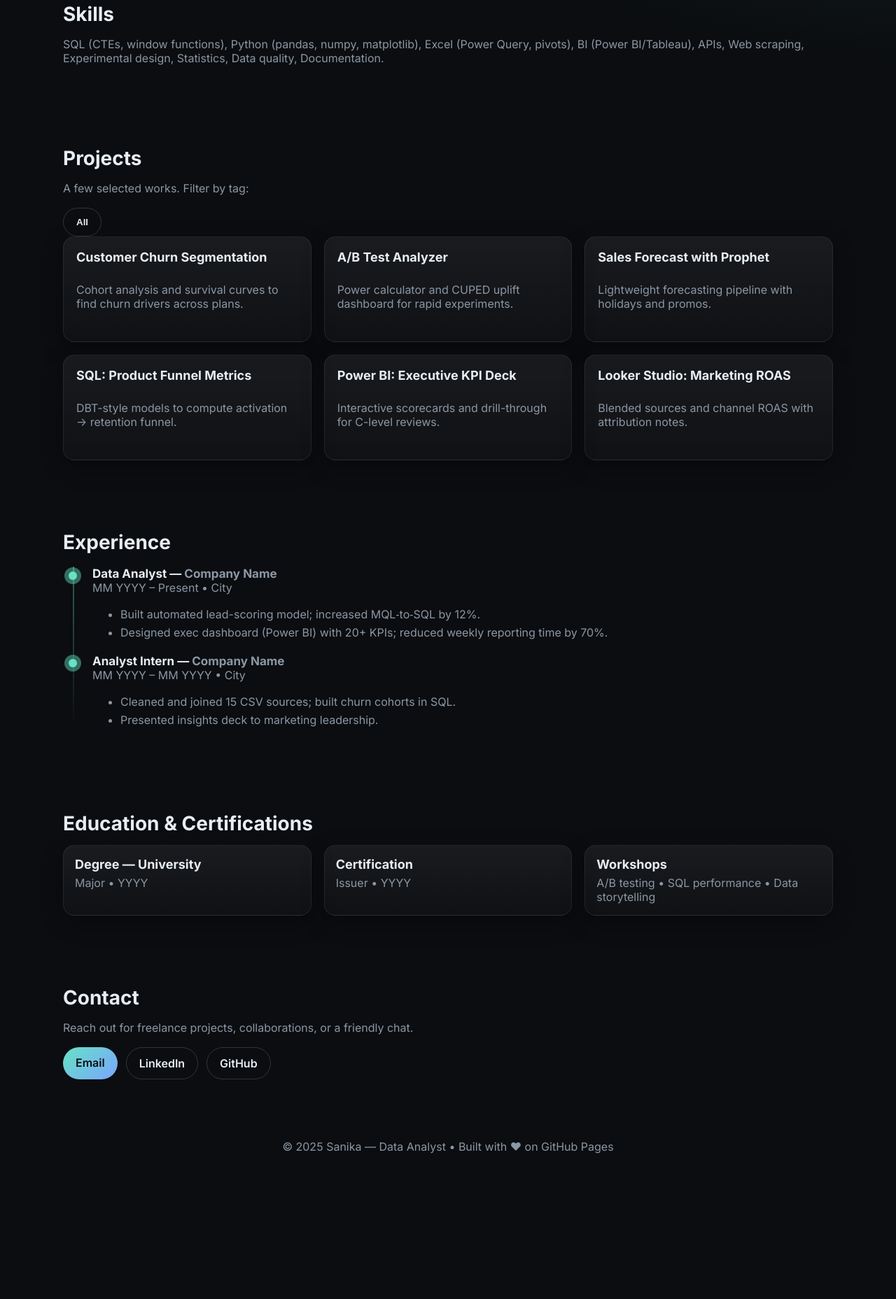
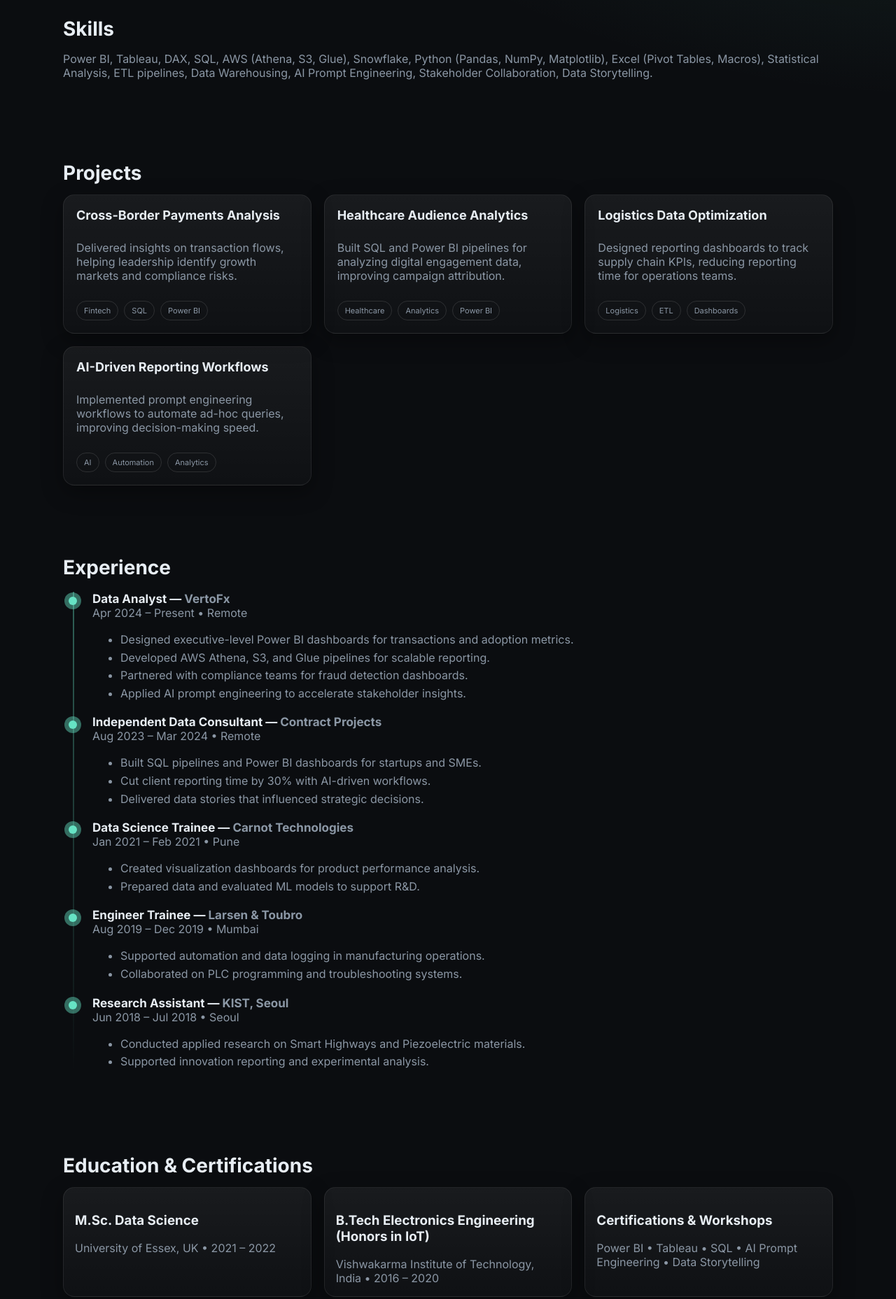
Before and after one commit to san1201/san-data-portfolio, a plain HTML site: page index.html in a window 1280 px wide. Shown: the part 633-2490 px from the top of the page at 70% size. Before the commit the page ends 2342 px from the top, so only its background shows below. Drawn offline with Linux system fonts and the light colour scheme.

Commit message:
Update index.html

```diff
--- a/index.html
+++ b/index.html
@@ -3,8 +3,8 @@
 <head>
   <meta charset="utf-8" />
   <meta name="viewport" content="width=device-width, initial-scale=1" />
-  <title>Sanika | Data Analyst Portfolio</title>
-  <meta name="description" content="Portfolio of Sanika — Data Analyst. Projects, skills, experience, and contact." />
+  <title>Sanika Morankar | Data Analyst Portfolio</title>
+  <meta name="description" content="Portfolio of Sanika Morankar — Data Analyst. Projects, skills, experience, and contact." />
   <link rel="preconnect" href="https://fonts.googleapis.com">
   <link rel="preconnect" href="https://fonts.gstatic.com" crossorigin>
   <link href="https://fonts.googleapis.com/css2?family=Inter:wght@300;400;500;600;700;800&display=swap" rel="stylesheet">
@@ -31,7 +31,6 @@
     .nav a.btn{ padding:10px 14px; border:1px solid rgba(255,255,255,.1); border-radius: 999px; transition: .2s ease; }
     .nav a.btn:hover{ border-color: var(--brand); box-shadow: 0 0 0 6px var(--ring); }
 
-    /* HERO */
     .hero{ padding: 72px 0 28px; display:grid; grid-template-columns: 1.3fr .7fr; gap: 36px; align-items:center; }
     @media (max-width: 880px){ .hero{ grid-template-columns: 1fr; padding-top:46px; } }
     .pill{ display:inline-flex; align-items:center; gap:.5rem; border:1px solid rgba(255,255,255,.12); color: var(--muted); border-radius:999px; padding:8px 12px; font-size: 12px; }
@@ -54,19 +53,16 @@
     .section h2{ margin:0 0 14px; font-size: clamp(22px, 3vw, 28px); }
     .muted{ color: var(--muted); }
 
-    /* GRID */
     .grid{ display:grid; gap:18px; grid-template-columns: repeat(3, 1fr); }
     @media (max-width: 980px){ .grid{ grid-template-columns: repeat(2, 1fr); } }
     @media (max-width: 640px){ .grid{ grid-template-columns: 1fr; } }
 
-    /* PROJECT CARD */
     .project{ padding:18px; display:grid; gap:10px; }
     .project h3{ margin:0; font-size: 18px; }
     .tagrow{ display:flex; gap:8px; flex-wrap: wrap; }
     .tag{ font-size: 11px; padding:6px 10px; border-radius:999px; border:1px solid rgba(255,255,255,.12); color: var(--muted); }
     .project a{ display:inline-block; margin-top:6px; font-weight:600; color: var(--brand-2); }
 
-    /* EXPERIENCE */
     .timeline{ position:relative; }
     .timeline::before{ content:""; position:absolute; left:14px; top:0; bottom:0; width:2px; background: linear-gradient(var(--brand), transparent); opacity:.4; }
     .role{ position:relative; padding-left:42px; margin: 18px 0; }
@@ -80,7 +76,7 @@
 <body>
   <nav class="nav">
     <div class="container inner">
-      <div class="brand"><span class="dot"></span> Sanika • Data Analyst</div>
+      <div class="brand"><span class="dot"></span> Sanika Morankar • Data Analyst</div>
       <div style="display:flex; gap:10px; align-items:center;">
         <a class="btn" href="#projects">Projects</a>
         <a class="btn" href="#experience">Experience</a>
@@ -93,9 +89,8 @@
   <header class="container hero">
     <div>
       <span class="pill"><span class="spark"></span> Open to freelance & collaborations</span>
-      <h1>Hi, I’m <span style="background:linear-gradient(135deg,var(--brand),var(--brand-2)); -webkit-background-clip:text; background-clip:text; color:transparent;">Sanika</span>.<br/>I turn messy data into clear decisions.</h1>
-      <p class="lead">Data Analyst with strengths in SQL, Python, Excel, dashboards, and storytelling. I love building tidy pipelines and postable insights for marketing, ops, and product teams.
-      <!-- TODO: Replace this sentence with your own one‑line value. --></p>
+      <h1>Hi, I’m <span style="background:linear-gradient(135deg,var(--brand),var(--brand-2)); -webkit-background-clip:text; background-clip:text; color:transparent;">Sanika Morankar</span>.<br/>I turn messy data into clear decisions.</h1>
+      <p class="lead">Versatile Data Analyst & Power BI Specialist with strong expertise in SQL, AWS, Snowflake, and AI prompt engineering. Experienced in fintech and consulting projects, I transform raw datasets into actionable insights that drive growth, optimize operations, and support compliance.</p>
       <div class="cta">
         <a class="btn btn-primary" href="#projects">View projects</a>
         <a class="btn btn-ghost" href="#contact">Contact me</a>
@@ -103,183 +98,134 @@
       <div class="statbar">
         <span class="chip">SQL • Python • Excel</span>
         <span class="chip">Power BI / Tableau</span>
-        <span class="chip">A/B testing</span>
-        <span class="chip">ETL & automation</span>
+        <span class="chip">AWS • Snowflake</span>
+        <span class="chip">Prompt Engineering</span>
       </div>
     </div>
     <aside class="card aside">
       <div>
         <h3 style="margin:0 0 6px; font-size:16px;">Highlights</h3>
         <ul class="muted" style="margin:0; padding-left:18px; line-height:1.6;">
-          <li><!-- TODO: Replace:  -->Improved campaign ROAS by 18% using cohort analysis</li>
-          <li>Built automated KPI deck saving 3 hrs/week</li>
-          <li>Cleaned 1M+ row CRM dataset for churn model</li>
+          <li>Designed executive dashboards tracking global cross-border payments.</li>
+          <li>Improved reporting efficiency with AWS Athena, S3, and Glue pipelines.</li>
+          <li>Introduced AI-driven reporting workflows, reducing client reporting time by 30%.</li>
         </ul>
       </div>
       <div>
         <h3 style="margin:0 0 6px; font-size:16px;">Currently</h3>
-        <p class="muted" style="margin:0;">Learning Korean • Exploring event-tech & experiential analytics</p>
+        <p class="muted" style="margin:0;">Data Analyst at VertoFx • Learning Korean • Exploring event-tech analytics</p>
       </div>
     </aside>
   </header>
 
   <main class="container">
-    <!-- SKILLS -->
     <section id="skills" class="section">
       <h2>Skills</h2>
-      <p class="muted">SQL (CTEs, window functions), Python (pandas, numpy, matplotlib), Excel (Power Query, pivots), BI (Power BI/Tableau), APIs, Web scraping, Experimental design, Statistics, Data quality, Documentation.</p>
+      <p class="muted">Power BI, Tableau, DAX, SQL, AWS (Athena, S3, Glue), Snowflake, Python (Pandas, NumPy, Matplotlib), Excel (Pivot Tables, Macros), Statistical Analysis, ETL pipelines, Data Warehousing, AI Prompt Engineering, Stakeholder Collaboration, Data Storytelling.</p>
     </section>
 
-    <!-- PROJECTS -->
     <section id="projects" class="section">
       <h2>Projects</h2>
-      <p class="muted">A few selected works. Filter by tag:</p>
-      <div class="cta" id="filters"></div>
-      <div class="grid" id="projectGrid" aria-live="polite"></div>
+      <div class="grid">
+        <div class="card project">
+          <h3>Cross-Border Payments Analysis</h3>
+          <p class="muted">Delivered insights on transaction flows, helping leadership identify growth markets and compliance risks.</p>
+          <div class="tagrow"><span class="tag">Fintech</span><span class="tag">SQL</span><span class="tag">Power BI</span></div>
+        </div>
+        <div class="card project">
+          <h3>Healthcare Audience Analytics</h3>
+          <p class="muted">Built SQL and Power BI pipelines for analyzing digital engagement data, improving campaign attribution.</p>
+          <div class="tagrow"><span class="tag">Healthcare</span><span class="tag">Analytics</span><span class="tag">Power BI</span></div>
+        </div>
+        <div class="card project">
+          <h3>Logistics Data Optimization</h3>
+          <p class="muted">Designed reporting dashboards to track supply chain KPIs, reducing reporting time for operations teams.</p>
+          <div class="tagrow"><span class="tag">Logistics</span><span class="tag">ETL</span><span class="tag">Dashboards</span></div>
+        </div>
+        <div class="card project">
+          <h3>AI-Driven Reporting Workflows</h3>
+          <p class="muted">Implemented prompt engineering workflows to automate ad-hoc queries, improving decision-making speed.</p>
+          <div class="tagrow"><span class="tag">AI</span><span class="tag">Automation</span><span class="tag">Analytics</span></div>
+        </div>
+      </div>
     </section>
 
-    <!-- EXPERIENCE -->
     <section id="experience" class="section">
       <h2>Experience</h2>
-      <div class="timeline" id="exp">
+      <div class="timeline">
         <div class="role">
-          <h3>Data Analyst — <span class="muted">Company Name</span></h3>
-          <div class="muted">MM YYYY – Present • City</div>
+          <h3>Data Analyst — <span class="muted">VertoFx</span></h3>
+          <div class="muted">Apr 2024 – Present • Remote</div>
           <ul class="muted" style="line-height:1.6;">
-            <li><!-- TODO: bullet from resume -->Built automated lead-scoring model; increased MQL‑to‑SQL by 12%.</li>
-            <li>Designed exec dashboard (Power BI) with 20+ KPIs; reduced weekly reporting time by 70%.</li>
+            <li>Designed executive-level Power BI dashboards for transactions and adoption metrics.</li>
+            <li>Developed AWS Athena, S3, and Glue pipelines for scalable reporting.</li>
+            <li>Partnered with compliance teams for fraud detection dashboards.</li>
+            <li>Applied AI prompt engineering to accelerate stakeholder insights.</li>
           </ul>
         </div>
         <div class="role">
-          <h3>Analyst Intern — <span class="muted">Company Name</span></h3>
-          <div class="muted">MM YYYY – MM YYYY • City</div>
+          <h3>Independent Data Consultant — <span class="muted">Contract Projects</span></h3>
+          <div class="muted">Aug 2023 – Mar 2024 • Remote</div>
           <ul class="muted" style="line-height:1.6;">
-            <li>Cleaned and joined 15 CSV sources; built churn cohorts in SQL.</li>
-            <li>Presented insights deck to marketing leadership.</li>
+            <li>Built SQL pipelines and Power BI dashboards for startups and SMEs.</li>
+            <li>Cut client reporting time by 30% with AI-driven workflows.</li>
+            <li>Delivered data stories that influenced strategic decisions.</li>
+          </ul>
+        </div>
+        <div class="role">
+          <h3>Data Science Trainee — <span class="muted">Carnot Technologies</span></h3>
+          <div class="muted">Jan 2021 – Feb 2021 • Pune</div>
+          <ul class="muted" style="line-height:1.6;">
+            <li>Created visualization dashboards for product performance analysis.</li>
+            <li>Prepared data and evaluated ML models to support R&D.</li>
+          </ul>
+        </div>
+        <div class="role">
+          <h3>Engineer Trainee — <span class="muted">Larsen & Toubro</span></h3>
+          <div class="muted">Aug 2019 – Dec 2019 • Mumbai</div>
+          <ul class="muted" style="line-height:1.6;">
+            <li>Supported automation and data logging in manufacturing operations.</li>
+            <li>Collaborated on PLC programming and troubleshooting systems.</li>
+          </ul>
+        </div>
+        <div class="role">
+          <h3>Research Assistant — <span class="muted">KIST, Seoul</span></h3>
+          <div class="muted">Jun 2018 – Jul 2018 • Seoul</div>
+          <ul class="muted" style="line-height:1.6;">
+            <li>Conducted applied research on Smart Highways and Piezoelectric materials.</li>
+            <li>Supported innovation reporting and experimental analysis.</li>
           </ul>
         </div>
       </div>
     </section>
 
-    <!-- EDUCATION & CERTS -->
     <section class="section">
       <h2>Education & Certifications</h2>
       <div class="grid">
         <div class="card" style="padding:16px;">
-          <h3 style="margin:0 0 6px; font-size:18px;">Degree — University</h3>
-          <div class="muted">Major • YYYY</div>
+          <h3>M.Sc. Data Science</h3>
+          <div class="muted">University of Essex, UK • 2021 – 2022</div>
         </div>
         <div class="card" style="padding:16px;">
-          <h3 style="margin:0 0 6px; font-size:18px;">Certification</h3>
-          <div class="muted">Issuer • YYYY</div>
+          <h3>B.Tech Electronics Engineering (Honors in IoT)</h3>
+          <div class="muted">Vishwakarma Institute of Technology, India • 2016 – 2020</div>
         </div>
         <div class="card" style="padding:16px;">
-          <h3 style="margin:0 0 6px; font-size:18px;">Workshops</h3>
-          <div class="muted">A/B testing • SQL performance • Data storytelling</div>
+          <h3>Certifications & Workshops</h3>
+          <div class="muted">Power BI • Tableau • SQL • AI Prompt Engineering • Data Storytelling</div>
         </div>
       </div>
     </section>
 
-    <!-- CONTACT -->
     <section id="contact" class="section">
       <h2>Contact</h2>
-      <p class="muted">Reach out for freelance projects, collaborations, or a friendly chat.</p>
+      <p class="muted">Reach out for freelance projects, collaborations, or data analytics opportunities.</p>
       <div class="cta">
-        <a class="btn btn-primary" href="mailto:your.email@example.com">Email</a>
+        <a class="btn btn-primary" href="mailto:sanimorankar@gmail.com">Email</a>
         <a class="btn btn-ghost" href="https://www.linkedin.com/" target="_blank" rel="noreferrer">LinkedIn</a>
         <a class="btn btn-ghost" href="https://github.com/san1201" target="_blank" rel="noreferrer">GitHub</a>
       </div>
     </section>
   </main>
 
-  <footer>
-    <div class="container">© <span id="year"></span> Sanika — Data Analyst • Built with ♥ on GitHub Pages</div>
-  </footer>
-
-  <script>
-    // YEAR
-    document.getElementById('year').textContent = new Date().getFullYear();
-
-    // ---- PROJECTS ----
-    // This template tries to load /data/projects.json. Example schema below.
-    const fallbackProjects = [
-      {
-        title: "Sales KPI Dashboard",
-        summary: "Power BI dashboard for weekly executive review across regions and SKUs.",
-        tags: ["power-bi","dashboard","dax"],
-        link: "#",
-      },
-      {
-        title: "A/B Test Evaluator",
-        summary: "Python tool to validate experiments (power, sample size, CUPED).",
-        tags: ["python","statistics","experimentation"],
-        link: "#",
-      },
-      {
-        title: "SQL Cohort Retention",
-        summary: "CTE + window functions to compute monthly retention for an app.",
-        tags: ["sql","analytics"],
-        link: "#",
-      },
-    ];
-
-    const TAG_ORDER = ["sql","python","power-bi","tableau","excel","dashboard","etl","statistics","experimentation","viz","automation"];
-
-    async function loadProjects(){
-      try{
-        const res = await fetch('data/projects.json', {cache:'no-store'});
-        if(!res.ok) throw new Error('no file');
-        const json = await res.json();
-        renderProjects(json.projects || json); // supports {projects:[...]} OR [...]
-      }catch(e){
-        renderProjects(fallbackProjects);
-      }
-    }
-
-    function renderProjects(projects){
-      const allTags = [...new Set(projects.flatMap(p => p.tags||[]))];
-      const filters = document.getElementById('filters');
-      const grid = document.getElementById('projectGrid');
-
-      let active = 'all';
-      function draw(){
-        grid.innerHTML = '';
-        projects
-          .filter(p => active==='all' || (p.tags||[]).includes(active))
-          .forEach(p => {
-            const card = document.createElement('article');
-            card.className = 'card project';
-            card.innerHTML = `
-              <h3>${p.title}</h3>
-              <p class="muted">${p.summary||''}</p>
-              <div class="tagrow">${(p.tags||[]).map(t=>`<span class='tag'>${t}</span>`).join('')}</div>
-              ${p.link ? `<a href='${p.link}' target='_blank' rel='noreferrer'>View project →</a>`: ''}
-            `;
-            grid.appendChild(card);
-          });
-      }
-
-      // FILTER BUTTONS
-      const tagsSorted = allTags.sort((a,b)=> TAG_ORDER.indexOf(a) - TAG_ORDER.indexOf(b));
-      filters.innerHTML = '';
-      const allBtn = document.createElement('button');
-      allBtn.className = 'btn btn-ghost';
-      allBtn.textContent = 'All';
-      allBtn.onclick = () => {active='all'; draw();};
-      filters.appendChild(allBtn);
-
-      tagsSorted.forEach(tag=>{
-        const btn = document.createElement('button');
-        btn.className = 'btn btn-ghost';
-        btn.textContent = tag;
-        btn.onclick = () => {active = tag; draw();};
-        filters.appendChild(btn);
-      });
-
-      draw();
-    }
-
-    loadProjects();
-  </script>
-</body>
-</html>
+  <footer
```
